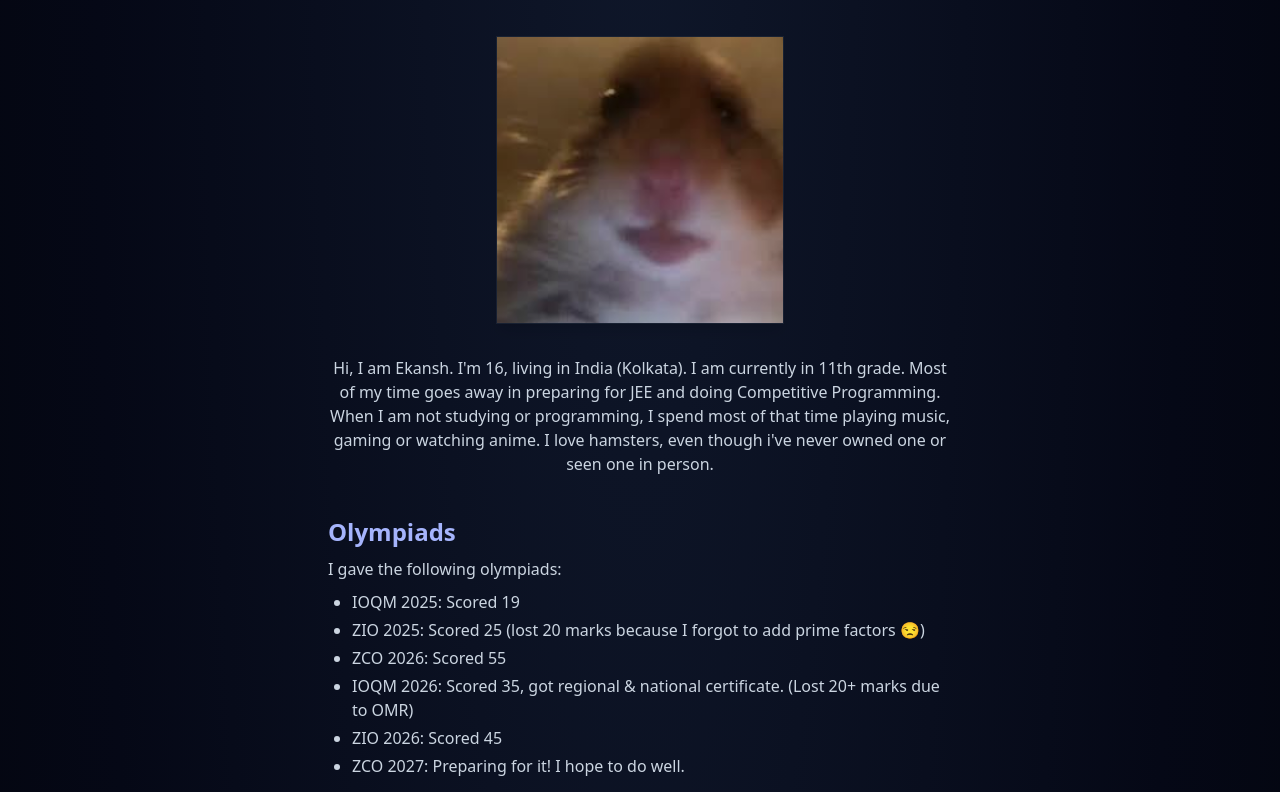
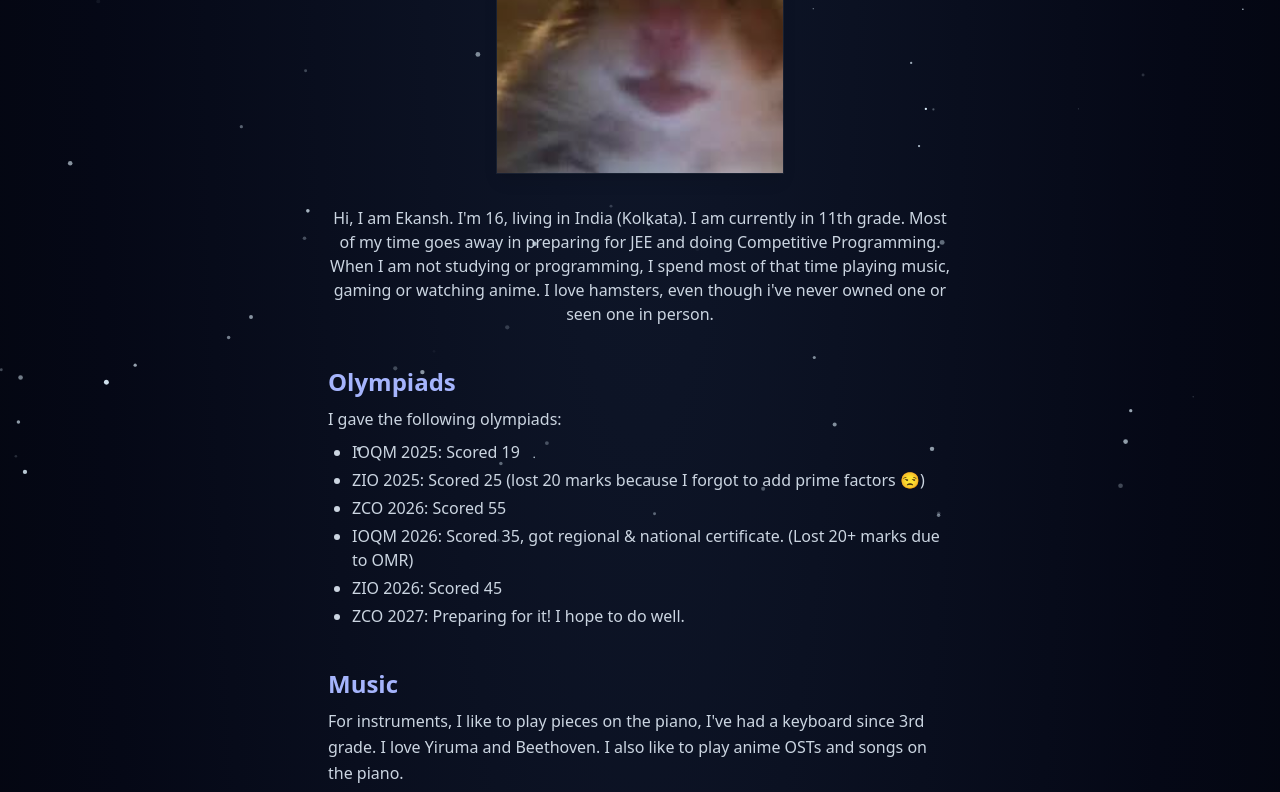
Before and after one commit to Ekansh-coder/my-portfolio, a plain HTML site: page index.html in a window 1280 px wide. Shown: the part 258-1050 px from the top of the page. Drawn offline with nearby package versions, Linux system fonts and the light colour scheme.

Commit message:
added twinkling stars in the background and music

```diff
--- a/index.html
+++ b/index.html
@@ -6,7 +6,8 @@
         <script src="https://cdn.tailwindcss.com"></script>
 	</head>
 	<body class="min-h-screen bg-[radial-gradient(ellipse_at_top,_#0f172a_0%,_#050816_60%,_#02040a_100%)] text-slate-300">
-		<canvas id="stars" classes="fixed inset=0 pointer-events-none z-0"></canvas>
+		<canvas id="stars" class="fixed inset-0 pointer-events-none z-0"></canvas>
+		<audio id="bg-music" src="winter.mp3" autoplay loop></audio>
 		<main class="relative z-10 max-w-2xl mx-auto px-6 py-12 space-y-10">
 			<section class="space-y-2">
 				<h1 class="text-sky-200 text-4xl font-bold text-center underline underline-offset-8 decoration-sky-400/50">Hi, I am Ekansh!</h1>
@@ -142,6 +143,7 @@
 			</section>
 
 		</main>
+		<script src="stars.js"></script>
 	</body>
 </html>
 
--- /dev/null
+++ b/stars.js
@@ -0,0 +1,48 @@
+const canvas = document.getElementById("stars")
+const ctx = canvas.getContext('2d')
+canvas.width = window.innerWidth
+canvas.height = window.innerHeight
+const stars = [];
+
+for (let i=0; i<80; i++) {
+    stars.push({ //all th attributes of the stars
+        x: Math.random() * canvas.width,
+        y: Math.random() * canvas.height,
+        size: Math.random() * 2 + 0.5,
+        fallspeed: Math.random() * 0.4 + 0.1,
+        alpha: Math.random(),
+        twinklespeed: Math.random() * 0.02 + 0.005
+    });
+}
+
+function draw() {
+    ctx.clearRect(0,0,canvas.width, canvas.height);
+
+    for (const s of stars){
+        s.y += s.fallspeed;
+        if (s.y > canvas.height)
+            s.y = 0;
+
+        s.alpha += s.twinklespeed;
+        if (s.alpha >= 1 || s.alpha <= 0.1)
+            s.twinklespeed *= -1;
+
+        ctx.fillStyle = `rgba(224, 242, 254, ${s.alpha})`;
+        ctx.beginPath()
+        ctx.arc(s.x, s.y, s.size, 0, Math.PI*2);
+        ctx.fill();
+    }
+    requestAnimationFrame(draw);
+}
+
+draw();
+
+const music = document.getElementById("bg-music");
+music.volume = 0.3;
+
+function playmusic() {
+    music.play();
+}
+
+document.addEventListener("click", playmusic)
+document.addEventListener("keydown", playmusic)
```
Also changed, not shown: 1 other file.
